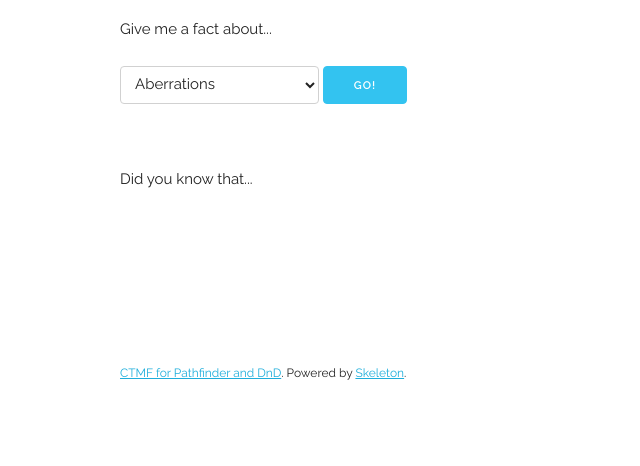
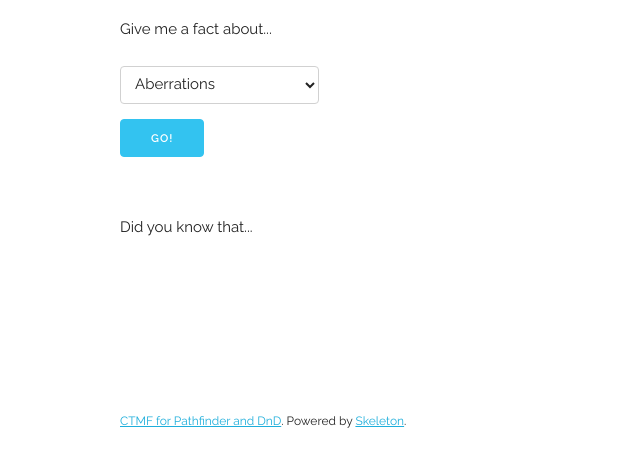
Before and after one commit to monsterfacts/monsterfacts, a plain HTML site: page index.html in a window 1280 px wide. Shown: the part 140-606 px from the top of the page, without its empty margins (40-680 px from the left). Drawn offline with Linux system fonts and the light colour scheme.

Commit message:
add div around select input

```diff
--- a/index.html
+++ b/index.html
@@ -38,6 +38,7 @@
     <div class="row">
       <div class="twelve column">
         <p>Give me a fact about...</p>
+        <div id="selectorContainer">
           <select name="type" id="typeSelector">
             <option value="aberration">Aberrations</option>
             <option value="animal">Animals</option>
@@ -53,6 +54,7 @@
             <option value="undead">Undead</option>
             <option value="vermin">Vermin</option>
           </select>
+        </div>
     	<button id="factButton" class="button-primary">Go!</button>
       </div>
     </div>
```
Lines whose indentation alone changed are shown as unchanged.
